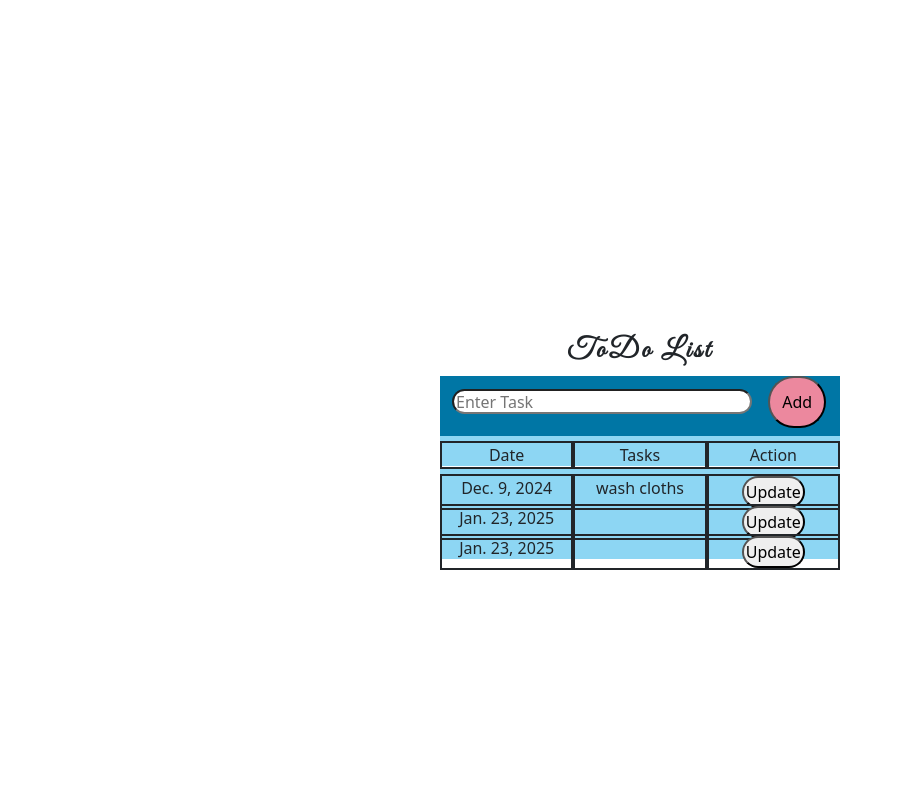
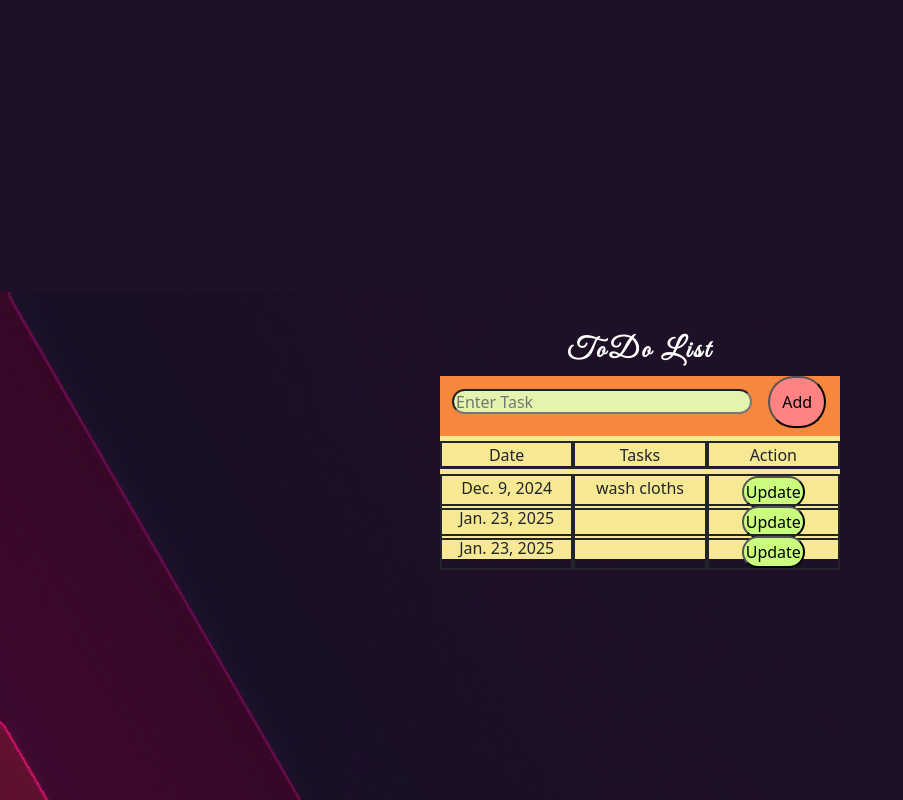
Before and after one commit to AdarshJagadish/Project_ToDoList, a Django app: page / in a window 1280 px wide. Shown: the whole page, without its empty margins (0-903 px from the left). Run offline with Django 5.2, Linux system fonts and the light colour scheme; data comes from the database, SQL or seed files in the repository; both versions use the stored data as it was after the commit.

Commit message:
initial commit

```diff
--- a/todo/static/css/style.css
+++ b/todo/static/css/style.css
@@ -1,8 +1,9 @@
-.font{
+.font {
 	font-family: "Great Vibes", cursive;
 	font-weight: 600;
 	font-style: normal;
 	letter-spacing: 3px;
+	color: white;
   }
 
 body {
@@ -11,6 +12,7 @@ body {
 	align-items: center;    /* Vertical alignment */
 	height: 100vh;          /* Full viewport height */
 	margin: 0;              /* Remove default margins */
+	background-image: url(/static/images/bg.jpg);
   }
 
 .textbox {
@@ -18,30 +20,32 @@ body {
 	width: 75%;
 	height: 25px;
 	border-radius: 15px;
+	background-color: rgb(228, 243, 173);
 }
 
-.button{
+.button {
 	border-radius: 100px;
 	padding: 12px;
 	color: black;
-	background-color: rgb(236, 136, 158);
+	background-color: rgb(255, 131, 131);
 	font-weight: 00;
 }
-.button2{
+.button2 {
 	border-radius: 100px;
 	padding: 2px;
 	color: black;
 	font-weight: 200;
+	background-color: rgb(202, 253, 125);
 }
 .ctr-blk {
 	width: 400px;
 	height: 60px;
-	background-color: rgb(0, 118, 165);
+	background-color: rgb(247, 135, 60);
   /* border-style: solid;
 	border-color: black;
 	border-width: 2px; */
 }
-.border{
+.border {
 	border-style: solid;
 	border-color: black;
 	border-width: 12px;
@@ -53,5 +57,5 @@ body {
 	border-color: black;
 	border-style: solid; */
 	padding-top: 5px;
-	background-color: rgb(141, 214, 243);
+	background-color: rgb(247, 232, 147);
   }
--- a/todo/template/index2.html
+++ b/todo/template/index2.html
@@ -11,6 +11,11 @@
             rel="stylesheet"
             integrity="sha384-QWTKZyjpPEjISv5WaRU9OFeRpok6YctnYmDr5pNlyT2bRjXh0JMhjY6hW+ALEwIH"
             crossorigin="anonymous">
+        <link rel="preconnect" href="https://fonts.googleapis.com">
+        <link rel="preconnect" href="https://fonts.gstatic.com" crossorigin>
+        <link
+            href="https://fonts.googleapis.com/css2?family=Protest+Revolution&display=swap"
+            rel="stylesheet">
         <link
             href="https://fonts.googleapis.com/css2?family=Great+Vibes&display=swap"
             rel="stylesheet">
```
Also changed, not shown: todo/db.sqlite3, todo/static/images/bg.jpg (added). Lines whose indentation alone changed are shown as unchanged.
